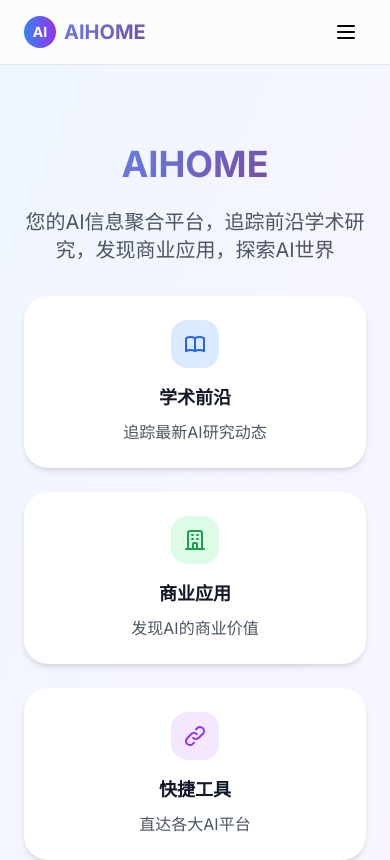
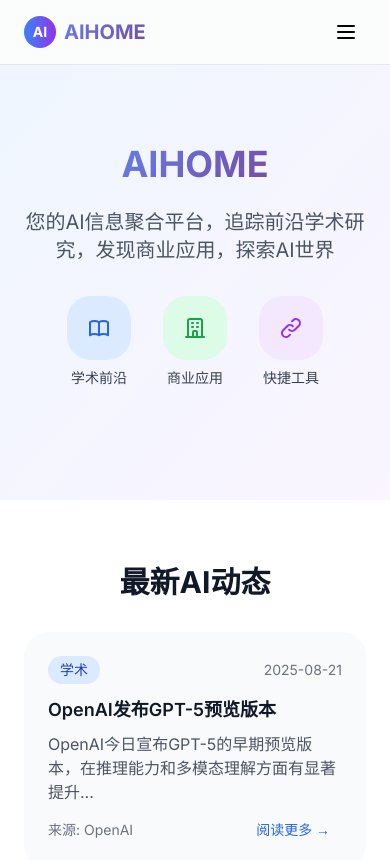
Before and after one commit to Yimeng-E-C/AIHOME.github.io, a Next.js app: page / in a window 390 px wide. Shown: the top 860 px of the page. Built offline with nearby package versions, Linux system fonts and the light colour scheme.

Commit message:
feat: 配置GitHub Pages部署和移动端响应式优化
- 添加Next.js静态导出配置
- 创建GitHub Actions自动部署工作流
- 添加.nojekyll文件禁用Jekyll
- 优化移动端Hero组件显示
- 添加导航链接功能
- 更新iOS风格圆角设计
- 增加移动端留白空间

```diff
--- a/components/Hero.tsx
+++ b/components/Hero.tsx
@@ -1,4 +1,47 @@
+'use client'
+
+import Link from 'next/link'
+
 const Hero = () => {
+  const navigationItems = [
+    {
+      title: "学术前沿",
+      description: "追踪最新AI研究动态",
+      href: "/academic",
+      bgColor: "bg-blue-100",
+      iconColor: "text-blue-600",
+      icon: (
+        <svg className="w-6 h-6" fill="none" stroke="currentColor" viewBox="0 0 24 24">
+          <path strokeLinecap="round" strokeLinejoin="round" strokeWidth={2} d="M12 6.253v13m0-13C10.832 5.477 9.246 5 7.5 5S4.168 5.477 3 6.253v13C4.168 18.477 5.754 18 7.5 18s3.332.477 4.5 1.253m0-13C13.168 5.477 14.754 5 16.5 5c1.746 0 3.332.477 4.5 1.253v13C19.832 18.477 18.246 18 16.5 18c-1.746 0-3.332.477-4.5 1.253" />
+        </svg>
+      )
+    },
+    {
+      title: "商业应用",
+      description: "发现AI的商业价值",
+      href: "/applications",
+      bgColor: "bg-green-100",
+      iconColor: "text-green-600",
+      icon: (
+        <svg className="w-6 h-6" fill="none" stroke="currentColor" viewBox="0 0 24 24">
+          <path strokeLinecap="round" strokeLinejoin="round" strokeWidth={2} d="M19 21V5a2 2 0 00-2-2H7a2 2 0 00-2 2v16m14 0h2m-2 0h-5m-9 0H3m2 0h5M9 7h1m-1 4h1m4-4h1m-1 4h1m-5 10v-5a1 1 0 011-1h2a1 1 0 011 1v5m-4 0h4" />
+        </svg>
+      )
+    },
+    {
+      title: "快捷工具",
+      description: "直达各大AI平台",
+      href: "/links",
+      bgColor: "bg-purple-100",
+      iconColor: "text-purple-600",
+      icon: (
+        <svg className="w-6 h-6" fill="none" stroke="currentColor" viewBox="0 0 24 24">
+          <path strokeLinecap="round" strokeLinejoin="round" strokeWidth={2} d="M13.828 10.172a4 4 0 00-5.656 0l-4 4a4 4 0 105.656 5.656l1.102-1.101m-.758-4.899a4 4 0 005.656 0l4-4a4 4 0 00-5.656-5.656l-1.1 1.1" />
+        </svg>
+      )
+    }
+  ]
+
   return (
     <section className="bg-gradient-to-br from-blue-50 to-purple-50 py-20">
       <div className="max-w-7xl mx-auto px-6 sm:px-6 lg:px-8">
@@ -9,36 +52,42 @@ const Hero = () => {
           <p className="text-xl md:text-2xl text-gray-600 mb-8 max-w-3xl mx-auto">
             您的AI信息聚合平台，追踪前沿学术研究，发现商业应用，探索AI世界
           </p>
-          <div className="grid grid-cols-1 md:grid-cols-3 gap-6 max-w-4xl mx-auto">
-            <div className="bg-white rounded-xl p-6 shadow-md hover:shadow-lg transition-shadow">
-              <div className="w-12 h-12 bg-blue-100 rounded-md flex items-center justify-center mx-auto mb-4">
-                <svg className="w-6 h-6 text-blue-600" fill="none" stroke="currentColor" viewBox="0 0 24 24">
-                  <path strokeLinecap="round" strokeLinejoin="round" strokeWidth={2} d="M12 6.253v13m0-13C10.832 5.477 9.246 5 7.5 5S4.168 5.477 3 6.253v13C4.168 18.477 5.754 18 7.5 18s3.332.477 4.5 1.253m0-13C13.168 5.477 14.754 5 16.5 5c1.746 0 3.332.477 4.5 1.253v13C19.832 18.477 18.246 18 16.5 18c-1.746 0-3.332.477-4.5 1.253" />
-                </svg>
-              </div>
-              <h3 className="text-lg font-semibold text-gray-900 mb-2">学术前沿</h3>
-              <p className="text-gray-600">追踪最新AI研究动态</p>
-            </div>
 
-            <div className="bg-white rounded-xl p-6 shadow-md hover:shadow-lg transition-shadow">
-              <div className="w-12 h-12 bg-green-100 rounded-md flex items-center justify-center mx-auto mb-4">
-                <svg className="w-6 h-6 text-green-600" fill="none" stroke="currentColor" viewBox="0 0 24 24">
-                  <path strokeLinecap="round" strokeLinejoin="round" strokeWidth={2} d="M19 21V5a2 2 0 00-2-2H7a2 2 0 00-2 2v16m14 0h2m-2 0h-5m-9 0H3m2 0h5M9 7h1m-1 4h1m4-4h1m-1 4h1m-5 10v-5a1 1 0 011-1h2a1 1 0 011 1v5m-4 0h4" />
-                </svg>
-              </div>
-              <h3 className="text-lg font-semibold text-gray-900 mb-2">商业应用</h3>
-              <p className="text-gray-600">发现AI的商业价值</p>
-            </div>
+          {/* 移动端：横向排列的图标 */}
+          <div className="flex justify-center items-center gap-8 md:hidden mb-8">
+            {navigationItems.map((item, index) => (
+              <Link
+                key={index}
+                href={item.href}
+                className="flex flex-col items-center group"
+              >
+                <div className={`w-16 h-16 ${item.bgColor} rounded-xl flex items-center justify-center mb-2 group-hover:scale-110 transition-transform ${item.iconColor}`}>
+                  {item.icon}
+                </div>
+                <span className="text-sm font-medium text-gray-700 group-hover:text-gray-900">
+                  {item.title}
+                </span>
+              </Link>
+            ))}
+          </div>
 
-            <div className="bg-white rounded-xl p-6 shadow-md hover:shadow-lg transition-shadow">
-              <div className="w-12 h-12 bg-purple-100 rounded-md flex items-center justify-center mx-auto mb-4">
-                <svg className="w-6 h-6 text-purple-600" fill="none" stroke="currentColor" viewBox="0 0 24 24">
-                  <path strokeLinecap="round" strokeLinejoin="round" strokeWidth={2} d="M13.828 10.172a4 4 0 00-5.656 0l-4 4a4 4 0 105.656 5.656l1.102-1.101m-.758-4.899a4 4 0 005.656 0l4-4a4 4 0 00-5.656-5.656l-1.1 1.1" />
-                </svg>
-              </div>
-              <h3 className="text-lg font-semibold text-gray-900 mb-2">快捷工具</h3>
-              <p className="text-gray-600">直达各大AI平台</p>
-            </div>
+          {/* 桌面端：卡片布局 */}
+          <div className="hidden md:grid md:grid-cols-3 gap-6 max-w-4xl mx-auto">
+            {navigationItems.map((item, index) => (
+              <Link
+                key={index}
+                href={item.href}
+                className="bg-white rounded-xl p-6 shadow-md hover:shadow-lg transition-all cursor-pointer group"
+              >
+                <div className={`w-12 h-12 ${item.bgColor} rounded-md flex items-center justify-center mx-auto mb-4 ${item.iconColor} group-hover:scale-110 transition-transform`}>
+                  {item.icon}
+                </div>
+                <h3 className="text-lg font-semibold text-gray-900 mb-2 group-hover:text-blue-600 transition-colors">
+                  {item.title}
+                </h3>
+                <p className="text-gray-600">{item.description}</p>
+              </Link>
+            ))}
           </div>
         </div>
       </div>
--- a/next.config.js
+++ b/next.config.js
@@ -1,6 +1,11 @@
 /** @type {import('next').NextConfig} */
 const nextConfig = {
+  output: 'export',
+  trailingSlash: true,
+  skipTrailingSlashRedirect: true,
+  distDir: 'out',
   images: {
+    unoptimized: true,
     domains: ['example.com'], // 添加您需要的图片域名
   },
 }
--- a/package.json
+++ b/package.json
@@ -5,6 +5,7 @@
   "scripts": {
     "dev": "next dev",
     "build": "next build",
+    "export": "next build && next export",
     "start": "next start",
     "lint": "next lint"
   },
```
Also changed, not shown: tsconfig.json (+18 -4 lines), 2 other files (tests, documents, lock files or other folders).
